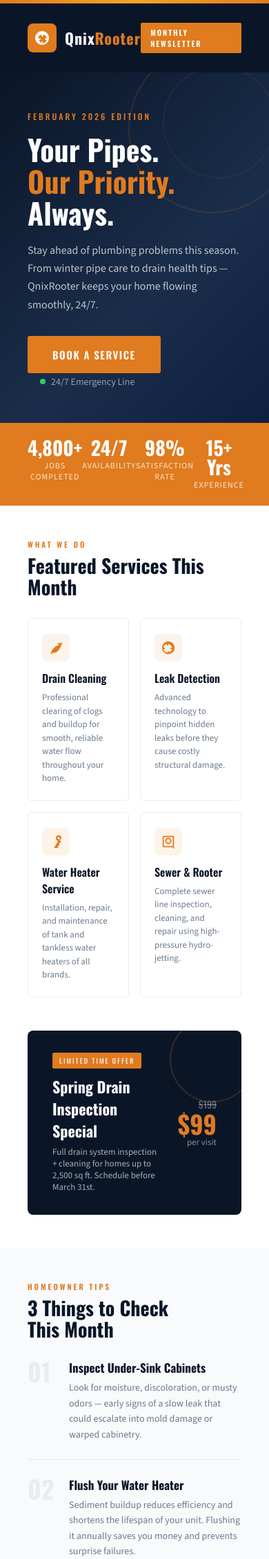
After one commit to Alpesh-Rathod/swiftrooter, a PHP site: page /qnixrooter-newsletter.html in a window 390 px wide. The commit adds this page. Shown: the top 2260 px of the page at 69% size. Run offline with PHP 8.4, Linux system fonts and the light colour scheme.

Commit message:
Responsive Update

```diff
--- /dev/null
+++ b/qnixrooter-newsletter.html
@@ -0,0 +1,275 @@
+<!DOCTYPE html>
+<html lang="en">
+<head>
+<meta charset="UTF-8">
+<meta name="viewport" content="width=device-width, initial-scale=1.0">
+<title>QnixRooter Newsletter</title>
+<link href="https://fonts.googleapis.com/css2?family=Oswald:wght@400;500;600;700&family=Source+Sans+3:wght@300;400;600&display=swap" rel="stylesheet">
+<style>
+  * { margin: 0; padding: 0; box-sizing: border-box; }
+  body { background: #0f1923; font-family: 'Source Sans 3', sans-serif; }
+  .email-wrapper { max-width: 640px; margin: 0 auto; background: #fff; }
+
+  /* HEADER */
+  .header { background: #0a1628; padding: 0; position: relative; overflow: hidden; }
+  .header-stripe { height: 5px; background: linear-gradient(90deg, #e07b1f 0%, #f5a623 50%, #e07b1f 100%); }
+  .header-inner { padding: 28px 40px; display: flex; align-items: center; justify-content: space-between; }
+  .logo { display: flex; align-items: center; gap: 12px; text-decoration: none; }
+  .logo-icon { width: 42px; height: 42px; background: #e07b1f; border-radius: 8px; display: flex; align-items: center; justify-content: center; }
+  .logo-icon svg { width: 24px; height: 24px; fill: #fff; }
+  .logo-text { font-family: 'Oswald', sans-serif; font-size: 22px; font-weight: 700; color: #fff; letter-spacing: 1px; }
+  .logo-text span { color: #e07b1f; }
+  .header-badge { background: #e07b1f; color: #fff; font-family: 'Oswald', sans-serif; font-size: 11px; font-weight: 600; letter-spacing: 2px; padding: 6px 14px; border-radius: 2px; text-transform: uppercase; }
+
+  /* HERO */
+  .hero { background: linear-gradient(135deg, #0a1628 0%, #1a2d4a 60%, #0e2040 100%); padding: 55px 40px 50px; position: relative; overflow: hidden; }
+  .hero::before { content: ''; position: absolute; top: -40px; right: -40px; width: 240px; height: 240px; border: 2px solid rgba(224,123,31,0.15); border-radius: 50%; }
+  .hero::after { content: ''; position: absolute; top: -10px; right: -10px; width: 160px; height: 160px; border: 2px solid rgba(224,123,31,0.08); border-radius: 50%; }
+  .hero-eyebrow { font-family: 'Oswald', sans-serif; font-size: 12px; font-weight: 500; color: #e07b1f; letter-spacing: 3px; text-transform: uppercase; margin-bottom: 16px; }
+  .hero h1 { font-family: 'Oswald', sans-serif; font-size: 42px; font-weight: 700; color: #fff; line-height: 1.1; margin-bottom: 18px; }
+  .hero h1 em { color: #e07b1f; font-style: normal; }
+  .hero p { font-size: 16px; color: rgba(255,255,255,0.72); line-height: 1.65; max-width: 420px; margin-bottom: 32px; }
+  .cta-btn { display: inline-block; background: #e07b1f; color: #fff; font-family: 'Oswald', sans-serif; font-size: 15px; font-weight: 600; letter-spacing: 1.5px; text-transform: uppercase; padding: 16px 36px; text-decoration: none; border-radius: 3px; }
+  .emergency-tag { display: inline-flex; align-items: center; gap: 8px; margin-left: 18px; color: rgba(255,255,255,0.55); font-size: 14px; vertical-align: middle; }
+  .dot { width: 8px; height: 8px; background: #2ecc71; border-radius: 50%; display: inline-block; }
+
+  /* STATS BAR */
+  .stats-bar { background: #e07b1f; padding: 22px 40px; display: flex; justify-content: space-around; }
+  .stat { text-align: center; }
+  .stat-number { font-family: 'Oswald', sans-serif; font-size: 28px; font-weight: 700; color: #fff; line-height: 1; }
+  .stat-label { font-size: 12px; color: rgba(255,255,255,0.8); text-transform: uppercase; letter-spacing: 1px; margin-top: 4px; }
+  .stat-divider { width: 1px; background: rgba(255,255,255,0.3); }
+
+  /* SERVICES SECTION */
+  .section { padding: 48px 40px; }
+  .section-label { font-family: 'Oswald', sans-serif; font-size: 11px; font-weight: 600; color: #e07b1f; letter-spacing: 3px; text-transform: uppercase; margin-bottom: 8px; }
+  .section-title { font-family: 'Oswald', sans-serif; font-size: 28px; font-weight: 700; color: #0a1628; margin-bottom: 30px; line-height: 1.1; }
+  .services-grid { display: grid; grid-template-columns: 1fr 1fr; gap: 16px; }
+  .service-card { border: 1.5px solid #e8edf2; border-radius: 6px; padding: 22px 20px; transition: all 0.2s; }
+  .service-icon { width: 40px; height: 40px; background: #fef3e8; border-radius: 8px; display: flex; align-items: center; justify-content: center; margin-bottom: 12px; }
+  .service-icon svg { width: 22px; height: 22px; fill: #e07b1f; }
+  .service-name { font-family: 'Oswald', sans-serif; font-size: 16px; font-weight: 600; color: #0a1628; margin-bottom: 6px; }
+  .service-desc { font-size: 13px; color: #6b7a8d; line-height: 1.5; }
+
+  /* PROMO BANNER */
+  .promo { background: #0a1628; margin: 0 40px 48px; border-radius: 8px; padding: 32px 36px; display: flex; align-items: center; justify-content: space-between; position: relative; overflow: hidden; }
+  .promo::before { content: ''; position: absolute; right: -20px; top: -20px; width: 120px; height: 120px; border: 2px solid rgba(224,123,31,0.2); border-radius: 50%; }
+  .promo-text { flex: 1; }
+  .promo-badge { background: #e07b1f; color: #fff; font-family: 'Oswald', sans-serif; font-size: 10px; letter-spacing: 2px; text-transform: uppercase; padding: 4px 10px; border-radius: 2px; display: inline-block; margin-bottom: 10px; }
+  .promo h3 { font-family: 'Oswald', sans-serif; font-size: 22px; color: #fff; font-weight: 700; margin-bottom: 6px; }
+  .promo p { font-size: 13px; color: rgba(255,255,255,0.65); }
+  .promo-price { text-align: right; margin-left: 30px; }
+  .promo-price .old { font-size: 14px; color: rgba(255,255,255,0.4); text-decoration: line-through; font-family: 'Oswald', sans-serif; }
+  .promo-price .new { font-family: 'Oswald', sans-serif; font-size: 36px; font-weight: 700; color: #e07b1f; line-height: 1; }
+  .promo-price .suffix { font-size: 13px; color: rgba(255,255,255,0.5); }
+
+  /* TIPS SECTION */
+  .tips { background: #f8fafc; padding: 48px 40px; }
+  .tip-item { display: flex; gap: 16px; margin-bottom: 24px; padding-bottom: 24px; border-bottom: 1px solid #e4eaf2; }
+  .tip-item:last-child { border-bottom: none; margin-bottom: 0; padding-bottom: 0; }
+  .tip-num { font-family: 'Oswald', sans-serif; font-size: 36px; font-weight: 700; color: #e8edf2; line-height: 1; flex-shrink: 0; width: 44px; }
+  .tip-content h4 { font-family: 'Oswald', sans-serif; font-size: 17px; color: #0a1628; margin-bottom: 6px; }
+  .tip-content p { font-size: 14px; color: #6b7a8d; line-height: 1.6; }
+
+  /* TESTIMONIAL */
+  .testimonial-section { padding: 48px 40px; }
+  .testimonial-card { background: #fef3e8; border-left: 4px solid #e07b1f; border-radius: 0 8px 8px 0; padding: 28px 30px; }
+  .stars { color: #e07b1f; font-size: 18px; margin-bottom: 12px; }
+  .testimonial-card blockquote { font-size: 16px; color: #2c3e50; line-height: 1.7; font-style: italic; margin-bottom: 16px; }
+  .testimonial-author { display: flex; align-items: center; gap: 12px; }
+  .author-avatar { width: 44px; height: 44px; background: #0a1628; border-radius: 50%; display: flex; align-items: center; justify-content: center; font-family: 'Oswald', sans-serif; font-size: 16px; color: #fff; font-weight: 700; }
+  .author-name { font-family: 'Oswald', sans-serif; font-size: 15px; color: #0a1628; font-weight: 600; }
+  .author-loc { font-size: 12px; color: #8a9bb0; }
+
+  /* CTA SECTION */
+  .cta-section { background: linear-gradient(135deg, #e07b1f, #c96b10); padding: 48px 40px; text-align: center; }
+  .cta-section h2 { font-family: 'Oswald', sans-serif; font-size: 32px; color: #fff; font-weight: 700; margin-bottom: 12px; }
+  .cta-section p { font-size: 15px; color: rgba(255,255,255,0.85); margin-bottom: 28px; }
+  .cta-phone { font-family: 'Oswald', sans-serif; font-size: 26px; color: #fff; font-weight: 700; text-decoration: none; display: block; margin-bottom: 20px; }
+  .cta-white-btn { display: inline-block; background: #fff; color: #e07b1f; font-family: 'Oswald', sans-serif; font-size: 14px; font-weight: 700; letter-spacing: 1.5px; text-transform: uppercase; padding: 14px 32px; text-decoration: none; border-radius: 3px; }
+
+  /* FOOTER */
+  .footer { background: #0a1628; padding: 36px 40px; }
+  .footer-logo { font-family: 'Oswald', sans-serif; font-size: 20px; color: #fff; font-weight: 700; margin-bottom: 12px; }
+  .footer-logo span { color: #e07b1f; }
+  .footer p { font-size: 13px; color: rgba(255,255,255,0.5); line-height: 1.7; margin-bottom: 20px; }
+  .footer-links { display: flex; gap: 20px; flex-wrap: wrap; margin-bottom: 24px; }
+  .footer-links a { font-size: 13px; color: rgba(255,255,255,0.6); text-decoration: none; font-family: 'Oswald', sans-serif; letter-spacing: 0.5px; }
+  .footer-divider { height: 1px; background: rgba(255,255,255,0.1); margin-bottom: 20px; }
+  .footer-bottom { display: flex; justify-content: space-between; align-items: center; }
+  .footer-bottom p { font-size: 12px; color: rgba(255,255,255,0.35); margin: 0; }
+  .unsubscribe { font-size: 12px; color: rgba(255,255,255,0.35); text-decoration: underline; }
+</style>
+</head>
+<body>
+<div class="email-wrapper">
+
+  <!-- HEADER -->
+  <div class="header">
+    <div class="header-stripe"></div>
+    <div class="header-inner">
+      <div class="logo">
+        <div class="logo-icon">
+          <svg viewBox="0 0 24 24"><path d="M12 2C6.48 2 2 6.48 2 12s4.48 10 10 10 10-4.48 10-10S17.52 2 12 2zm-1 17.93V18c0-.55.45-1 1-1s1 .45 1 1v1.93c-2.74-.45-4.93-2.64-5.38-5.38H9c.55 0 1-.45 1-1s-.45-1-1-1H6.07C6.52 9.71 8.71 7.52 11.45 7.07V9c0 .55.45 1 1 1s1-.45 1-1V7.07c2.74.45 4.93 2.64 5.38 5.38H17c-.55 0-1 .45-1 1s.45 1 1 1h1.93c-.45 2.74-2.64 4.93-5.38 5.38V18c0 .55-.45 1-1 1s-1-.45-1-1v1.93z"/></svg>
+        </div>
+        <div class="logo-text">Qnix<span>Rooter</span></div>
+      </div>
+      <div class="header-badge">Monthly Newsletter</div>
+    </div>
+  </div>
+
+  <!-- HERO -->
+  <div class="hero">
+    <div class="hero-eyebrow">February 2026 Edition</div>
+    <h1>Your Pipes.<br><em>Our Priority.</em><br>Always.</h1>
+    <p>Stay ahead of plumbing problems this season. From winter pipe care to drain health tips — QnixRooter keeps your home flowing smoothly, 24/7.</p>
+    <a href="#" class="cta-btn">Book a Service</a>
+    <span class="emergency-tag"><span class="dot"></span> 24/7 Emergency Line</span>
+  </div>
+
+  <!-- STATS BAR -->
+  <div class="stats-bar">
+    <div class="stat">
+      <div class="stat-number">4,800+</div>
+      <div class="stat-label">Jobs Completed</div>
+    </div>
+    <div class="stat-divider"></div>
+    <div class="stat">
+      <div class="stat-number">24/7</div>
+      <div class="stat-label">Availability</div>
+    </div>
+    <div class="stat-divider"></div>
+    <div class="stat">
+      <div class="stat-number">98%</div>
+      <div class="stat-label">Satisfaction Rate</div>
+    </div>
+    <div class="stat-divider"></div>
+    <div class="stat">
+      <div class="stat-number">15+ Yrs</div>
+      <div class="stat-label">Experience</div>
+    </div>
+  </div>
+
+  <!-- SERVICES SECTION -->
+  <div class="section">
+    <div class="section-label">What We Do</div>
+    <div class="section-title">Featured Services This Month</div>
+    <div class="services-grid">
+      <div class="service-card">
+        <div class="service-icon">
+          <svg viewBox="0 0 24 24"><path d="M17 8C8 10 5.9 16.17 3.82 21.34L5.71 22l1-2.3A4.49 4.49 0 0 0 8 20C19 20 22 3 22 3c-1 2-8 2-8 2z"/></svg>
+        </div>
+        <div class="service-name">Drain Cleaning</div>
+        <div class="service-desc">Professional clearing of clogs and buildup for smooth, reliable water flow throughout your home.</div>
+      </div>
+      <div class="service-card">
+        <div class="service-icon">
+          <svg viewBox="0 0 24 24"><path d="M12 2a10 10 0 1 0 0 20A10 10 0 0 0 12 2zm1 17.93V18c0-.55-.45-1-1-1s-1 .45-1 1v1.93C7.06 19.48 4.52 16.94 4.07 14H6c.55 0 1-.45 1-1s-.45-1-1-1H4.07C4.52 9.06 7.06 6.52 10 6.07V8c0 .55.45 1 1 1s1-.45 1-1V6.07c2.94.45 5.48 2.99 5.93 5.93H16c-.55 0-1 .45-1 1s.45 1 1 1h1.93c-.45 2.94-2.99 5.48-5.93 5.93z"/></svg>
+        </div>
+        <div class="service-name">Leak Detection</div>
+        <div class="service-desc">Advanced technology to pinpoint hidden leaks before they cause costly structural damage.</div>
+      </div>
+      <div class="service-card">
+        <div class="service-icon">
+          <svg viewBox="0 0 24 24"><path d="M21 6.5C21 4.01 18.99 2 16.5 2S12 4.01 12 6.5c0 2.16 1.43 3.99 3.39 4.61L9 22h7l-1-4h3l-1-4h3l-1.39-5.39A4.501 4.501 0 0 0 21 6.5zm-4.5 2a2 2 0 1 1 0-4 2 2 0 0 1 0 4z"/></svg>
+        </div>
+        <div class="service-name">Water Heater Service</div>
+        <div class="service-desc">Installation, repair, and maintenance of tank and tankless water heaters of all brands.</div>
+      </div>
+      <div class="service-card">
+        <div class="service-icon">
+          <svg viewBox="0 0 24 24"><path d="M19 19H5V5h14v14zm0-16H5c-1.1 0-2 .9-2 2v14c0 1.1.9 2 2 2h14c0 2 .9 2 2 2V5c0-1.1-.9-2-2-2zm-7 3c-2.76 0-5 2.24-5 5s2.24 5 5 5 5-2.24 5-5-2.24-5-5-5zm0 8c-1.66 0-3-1.34-3-3s1.34-3 3-3 3 1.34 3 3-1.34 3-3 3z"/></svg>
+        </div>
+        <div class="service-name">Sewer & Rooter</div>
+        <div class="service-desc">Complete sewer line inspection, cleaning, and repair using high-pressure hydro-jetting.</div>
+      </div>
+    </div>
+  </div>
+
+  <!-- PROMO BANNER -->
+  <div class="promo">
+    <div class="promo-text">
+      <span class="promo-badge">Limited Time Offer</span>
+      <h3>Spring Drain Inspection Special</h3>
+      <p>Full drain system inspection + cleaning for homes up to 2,500 sq ft. Schedule before March 31st.</p>
+    </div>
+    <div class="promo-price">
+      <div class="old">$199</div>
+      <div class="new">$99</div>
+      <div class="suffix">per visit</div>
+    </div>
+  </div>
+
+  <!-- TIPS SECTION -->
+  <div class="tips">
+    <div class="section-label">Homeowner Tips</div>
+    <div class="section-title" style="margin-bottom:28px;">3 Things to Check<br>This Month</div>
+
+    <div class="tip-item">
+      <div class="tip-num">01</div>
+      <div class="tip-content">
+        <h4>Inspect Under-Sink Cabinets</h4>
+        <p>Look for moisture, discoloration, or musty odors — early signs of a slow leak that could escalate into mold damage or warped cabinetry.</p>
+      </div>
+    </div>
+    <div class="tip-item">
+      <div class="tip-num">02</div>
+      <div class="tip-content">
+        <h4>Flush Your Water Heater</h4>
+        <p>Sediment buildup reduces efficiency and shortens the lifespan of your unit. Flushing it annually saves you money and prevents surprise failures.</p>
+      </div>
+    </div>
+    <div class="tip-item">
+      <div class="tip-num">03</div>
+      <div class="tip-content">
+        <h4>Know Where Your Shutoff Is</h4>
+        <p>In a plumbing emergency, every second counts. Know where your main water shutoff valve is and make sure it turns freely before you need it.</p>
+      </div>
+    </div>
+  </div>
+
+  <!-- TESTIMONIAL -->
+  <div class="testimonial-section">
+    <div class="section-label">Customer Story</div>
+    <div class="section-title">What Our Clients Say</div>
+    <div class="testimonial-card">
+      <div class="stars">★★★★★</div>
+      <blockquote>"QnixRooter responded in under an hour when we had a burst pipe at 2am. The technician was calm, professional, and had everything fixed before morning. I won't call anyone else."</blockquote>
+      <div class="testimonial-author">
+        <div class="author-avatar">MR</div>
+        <div>
+          <div class="author-name">Mike R.</div>
+          <div class="author-loc">Los Angeles, CA — Verified Customer</div>
+        </div>
+      </div>
+    </div>
+  </div>
+
+  <!-- CTA SECTION -->
+  <div class="cta-section">
+    <h2>Need a Plumber Now?</h2>
+    <p>We're available 24 hours a day, 7 days a week — no overtime charges, no surprises.</p>
+    <a href="tel:+13038732983" class="cta-phone">+1 (303) 873-2983</a>
+    <a href="#" class="cta-white-btn">Schedule Online</a>
+  </div>
+
+  <!-- FOOTER -->
+  <div class="footer">
+    <div class="footer-logo">Qnix<span>Rooter</span></div>
+    <p>Fast, reliable & professional 24/7 plumbing & rooter services.<br>123 Main Street, Los Angeles, CA 90001</p>
+    <div class="footer-links">
+      <a href="#">Our Services</a>
+      <a href="#">About Us</a>
+      <a href="#">Contact</a>
+      <a href="#">Privacy Policy</a>
+    </div>
+    <div class="footer-divider"></div>
+    <div class="footer-bottom">
+      <p>© 2026 QnixRooter. All rights reserved.</p>
+      <a href="#" class="unsubscribe">Unsubscribe</a>
+    </div>
+  </div>
+
+</div>
+</body>
+</html>
```
Also changed, not shown: assets/css/style.css (+12 -19 lines), qnixrooter-email-signature.html (added, +141 -0 lines).
